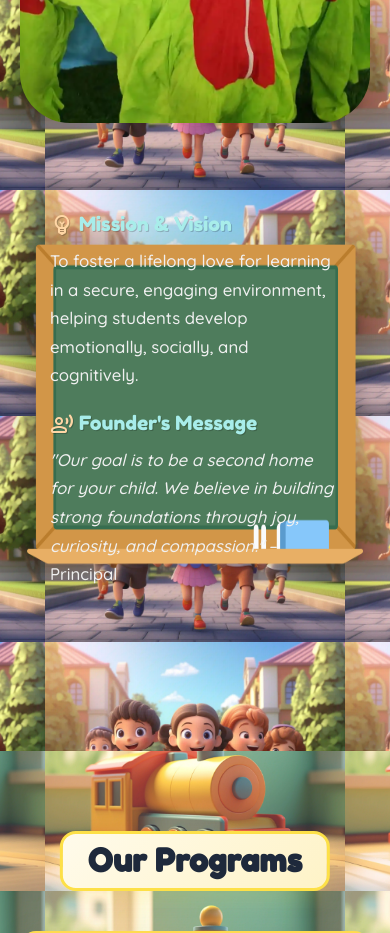
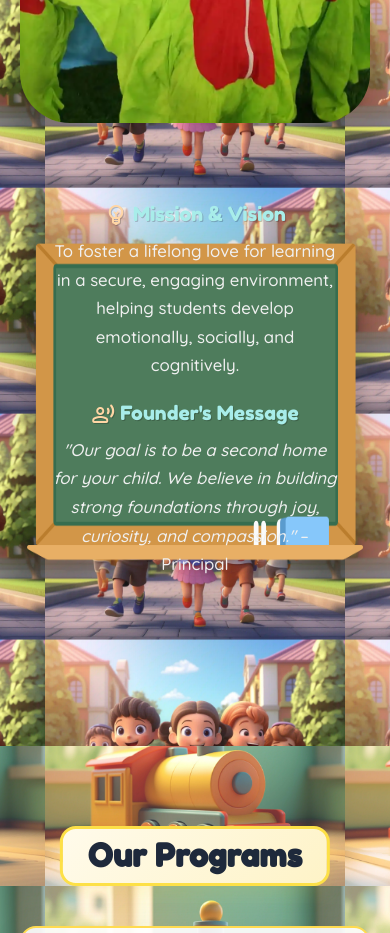
Before and after one commit to AlishaBijapure/Rainbow-Preschool, a website: page index.html in a window 390 px wide. Shown: the part 2720-3653 px from the top of the page. Drawn offline with nearby package versions, Linux system fonts and the light colour scheme; no server answers.

Commit message:
Center blackboard text horizontally and vertically on mobile

```diff
--- a/index.html
+++ b/index.html
@@ -61,7 +61,7 @@
         rel="stylesheet" />
 
 
-    <link rel="stylesheet" href="styles.css?v=8.3">
+    <link rel="stylesheet" href="styles.css?v=8.4">
 </head>
 
 <body>
--- a/styles.css
+++ b/styles.css
@@ -1427,10 +1427,18 @@
 
     /* About section blackboard text mobile adjustments */
     .about-content {
-        padding: 80px 30px 60px !important; /* Reduce large desktop padding to fit mobile screens */
+        padding: 70px 30px 65px !important; /* Balanced vertical padding to keep it inside the frame */
+        align-items: center !important;
+        text-align: center !important;
     }
     .about-block {
-        max-width: 100% !important; /* Allow text to occupy full width of container */
+        max-width: 100% !important;
+        display: flex;
+        flex-direction: column;
+        align-items: center;
+    }
+    .about-block h3 {
+        justify-content: center !important; /* Center the icon + heading row */
     }
 
     .mobile-menu-toggle {
```
Also changed, not shown: activities.html (+1 -1 lines), celebrations.html (+1 -1 lines).
